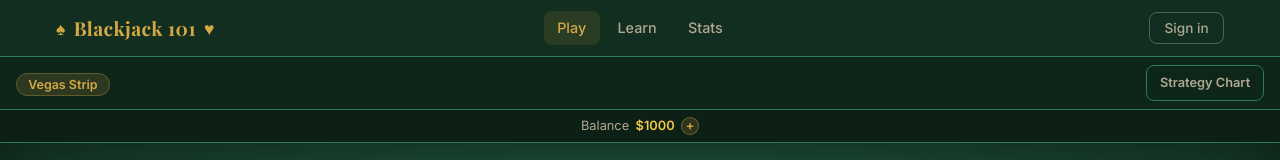
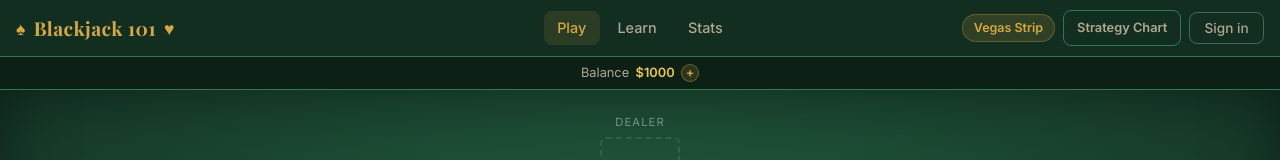
Before and after one commit to louis-zhao101/blackjack101, a React (Vite) app in the folder apps/web/: page /play in a window 1280 px wide. Shown: the top 160 px of the page. Built offline with nearby package versions, Linux system fonts and the light colour scheme; no server answers.

Commit message:
formatting update - headers

```diff
--- a/apps/web/src/App.tsx
+++ b/apps/web/src/App.tsx
@@ -1,17 +1,22 @@
 import { useEffect, useRef, useState } from 'react';
-import { NavLink, Outlet } from 'react-router-dom';
+import { NavLink, Outlet, useLocation } from 'react-router-dom';
 import { useAuthStore } from './store/authStore.js';
 import { useStatsStore } from './store/statsStore.js';
 import { useGameStore } from './store/gameStore.js';
+import { useSettingsStore } from './store/settingsStore.js';
 import { loadUserData, upsertSession, upsertProfile } from './lib/sync.js';
 import { AuthModal } from './components/auth/AuthModal.js';
 
 export function App() {
   const { user, loading, initialize, signOut } = useAuthStore();
+  const { ruleSet } = useSettingsStore();
   const [showAuthModal, setShowAuthModal] = useState(false);
   const [showUserMenu, setShowUserMenu] = useState(false);
+  const [showChart, setShowChart] = useState(false);
   const userMenuRef = useRef<HTMLDivElement>(null);
   const prevUserIdRef = useRef<string | null>(null);
+  const location = useLocation();
+  const isPlay = location.pathname === '/play';
 
   // Boot auth listener once
   useEffect(() => { initialize(); }, [initialize]);
@@ -80,6 +85,19 @@ export function App() {
           </nav>
 
           <div className="site-auth">
+            {isPlay && (
+              <>
+                <span className="toolbar-ruleset-badge">{ruleSet.name}</span>
+                <button
+                  className={`btn btn--ghost btn--sm ${showChart ? 'btn--active' : ''}`}
+                  onClick={() => setShowChart((v) => !v)}
+                  aria-expanded={showChart}
+                  aria-controls="strategy-chart-panel"
+                >
+                  Strategy Chart
+                </button>
+              </>
+            )}
             {!loading && !user && (
               <button className="btn btn--ghost btn--sm auth-signin-btn" onClick={() => setShowAuthModal(true)}>
                 Sign in
@@ -105,7 +123,7 @@ export function App() {
       </header>
 
       <main className="site-main">
-        <Outlet />
+        <Outlet context={{ showChart, setShowChart }} />
       </main>
 
       {showAuthModal && <AuthModal onClose={() => setShowAuthModal(false)} />}
--- a/apps/web/src/pages/PlayPage.tsx
+++ b/apps/web/src/pages/PlayPage.tsx
@@ -1,12 +1,15 @@
-import { useEffect, useState } from 'react';
+import { useEffect } from 'react';
+import { useOutletContext } from 'react-router-dom';
 import { GameTable } from '../components/game/GameTable.js';
 import { StrategyChart } from '../components/learn/StrategyChart.js';
 import { useSettingsStore } from '../store/settingsStore.js';
 import { useGameStore } from '../store/gameStore.js';
 import { useStatsStore } from '../store/statsStore.js';
 
+type PlayOutletContext = { showChart: boolean; setShowChart: (v: boolean | ((p: boolean) => boolean)) => void };
+
 export function PlayPage() {
-  const [showChart, setShowChart] = useState(false);
+  const { showChart, setShowChart } = useOutletContext<PlayOutletContext>();
   const { game } = useGameStore();
   const { startSession, currentSession } = useStatsStore();
   const { ruleSet } = useSettingsStore();
@@ -19,22 +22,6 @@ export function PlayPage() {
 
   return (
     <div className="play-page">
-      <div className="play-toolbar">
-        <div className="play-toolbar__left">
-          <span className="toolbar-ruleset-badge">{ruleSet.name}</span>
-        </div>
-        <div className="play-toolbar__right">
-          <button
-            className={`btn btn--ghost btn--sm ${showChart ? 'btn--active' : ''}`}
-            onClick={() => setShowChart((v) => !v)}
-            aria-expanded={showChart}
-            aria-controls="strategy-chart-panel"
-          >
-            Strategy Chart
-          </button>
-        </div>
-      </div>
-
       <div className="play-layout">
         <GameTable />
 
--- a/apps/web/src/styles/index.css
+++ b/apps/web/src/styles/index.css
@@ -33,6 +33,7 @@ body {
   font-family: 'Inter', system-ui, sans-serif;
   background: var(--felt-dark);
   color: var(--text-primary);
+  height: 100vh;
   height: 100dvh;
   overflow: hidden;
 }
@@ -44,7 +45,7 @@ body {
 }
 
 /* ─── App shell ───────────────────────────────────────────────────────── */
-.app { display: flex; flex-direction: column; height: 100dvh; overflow: hidden; }
+.app { display: flex; flex-direction: column; height: 100vh; height: 100dvh; overflow: hidden; }
 
 .site-header {
   background: var(--felt-dark);
@@ -53,7 +54,6 @@ body {
 }
 
 .site-header__inner {
-  max-width: 1200px; margin: 0 auto;
   padding: 0 1rem;
   height: 56px;
   display: grid;
@@ -62,16 +62,19 @@ body {
 }
 
 .site-logo {
+  min-width: 0;
   display: flex; align-items: center; gap: 0.5rem;
   text-decoration: none; color: var(--gold);
   font-family: 'Playfair Display', Georgia, serif;
   font-size: 1.2rem; font-weight: 700;
   letter-spacing: 0.02em;
+  overflow: hidden;
 }
-.site-logo__suit { font-size: 1.1rem; }
+.site-logo__suit { font-size: 1.1rem; flex-shrink: 0; }
+.site-logo__name { white-space: nowrap; overflow: hidden; text-overflow: ellipsis; min-width: 0; }
 .site-logo:hover .site-logo__name { color: var(--gold-light); }
 
-.site-nav { display: flex; gap: 0.25rem; }
+.site-nav { display: flex; gap: 0.25rem; flex-shrink: 0; }
 
 .nav-link {
   color: var(--text-secondary);
@@ -239,14 +242,6 @@ body {
   flex: 1; min-height: 0; overflow: hidden;
 }
 
-.play-toolbar {
-  display: flex; align-items: center; justify-content: space-between;
-  padding: 0.5rem 1rem;
-  background: rgba(0,0,0,0.2);
-  border-bottom: 1px solid var(--felt-border);
-  gap: 0.5rem; flex-wrap: wrap;
-}
-.play-toolbar__right { display: flex; align-items: center; gap: 0.5rem; flex-wrap: wrap; }
 
 .toolbar-ruleset-badge {
   background: rgba(212,168,67,0.15);
@@ -959,15 +954,20 @@ body {
 .mistake-detail-actions { color: var(--text-secondary); font-size: 0.82rem; }
 .mistake-detail-explanation { margin: 0; font-size: 0.85rem; color: var(--text-secondary); line-height: 1.6; }
 
+/* ─── Narrow window (600–640px gap has no breakpoint without this) ─────── */
+@media (max-width: 640px) {
+  .site-logo { font-size: 1.05rem; }
+  .nav-link { padding: 0.35rem 0.7rem; font-size: 0.85rem; }
+}
+
 /* ─── Mobile layout ───────────────────────────────────────────────────── */
 @media (max-width: 480px) {
   /* Tighter header */
   .site-header__inner { height: 48px; padding: 0 0.75rem; }
   .site-logo { font-size: 1rem; }
+  .site-logo__name { display: none; }
   .nav-link { padding: 0.35rem 0.6rem; font-size: 0.82rem; }
 
-  /* Play toolbar */
-  .play-toolbar { padding: 0.35rem 0.75rem; }
   .toolbar-ruleset-badge { font-size: 0.72rem; padding: 0.15rem 0.5rem; }
 
   /* Stats bar: allow horizontal scroll so it never wraps awkwardly */
@@ -1032,7 +1032,6 @@ body {
 /* ─── Compact height: reduce padding/sizes so game fits in short windows ── */
 @media (max-height: 620px) {
   .site-header__inner { height: 44px; }
-  .play-toolbar { padding: 0.25rem 0.75rem; }
   .stats-bar { padding: 0.2rem 0.75rem; font-size: 0.72rem; }
   .table-felt { padding: 0.6rem 0.75rem; gap: 0.4rem; }
   .controls-area { padding: 0.4rem 0.75rem 0.5rem; gap: 0.35rem; }
@@ -1058,7 +1057,7 @@ body {
 }
 
 /* ─── Auth ────────────────────────────────────────────────────────────── */
-.site-auth { display: flex; align-items: center; justify-content: flex-end; }
+.site-auth { min-width: 0; display: flex; align-items: center; justify-content: flex-end; gap: 0.5rem; flex-shrink: 0; }
 
 .auth-signin-btn {
   font-size: 0.85rem; font-weight: 500;
```
